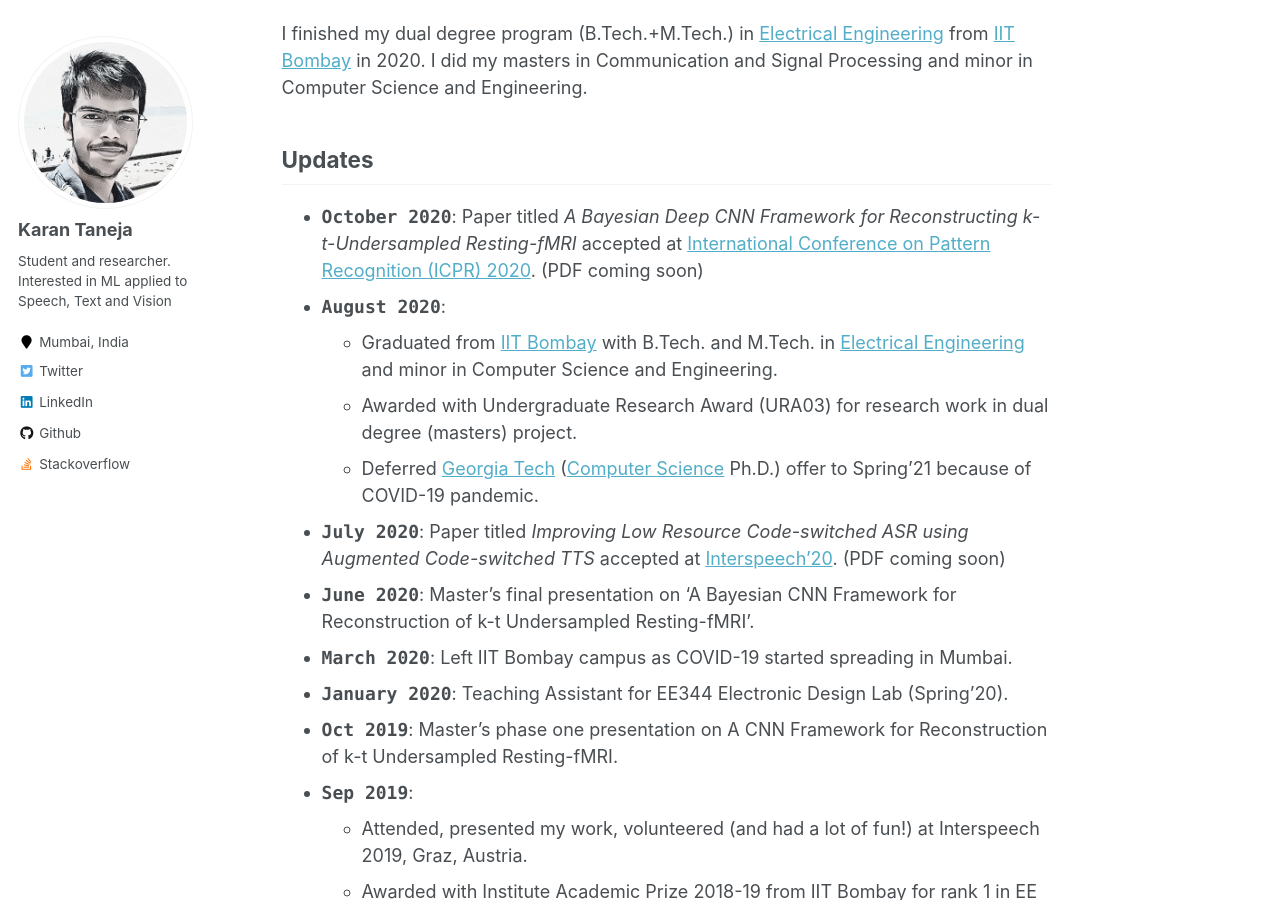
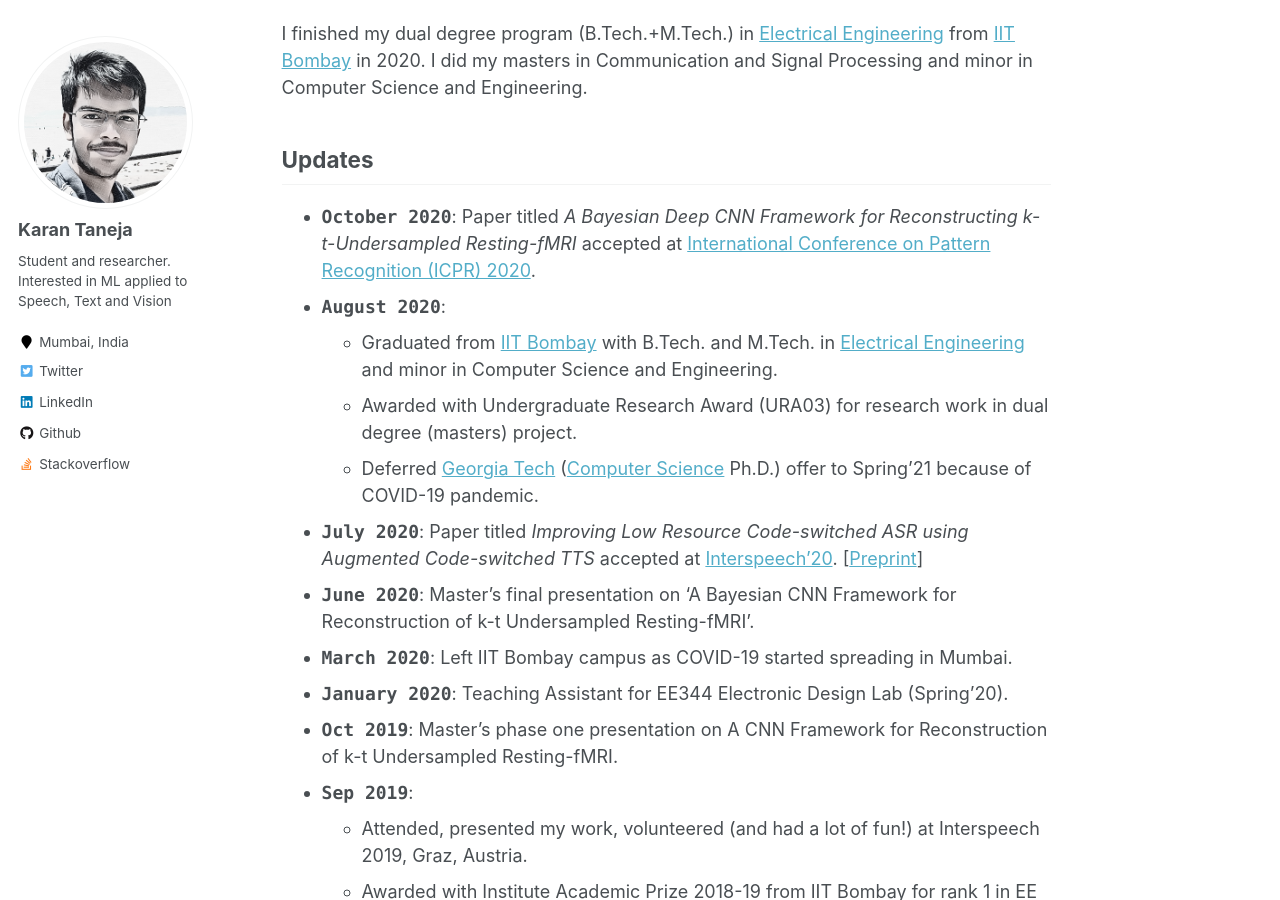
Before and after one commit to KrnTneja/KrnTneja.github.io, a Jekyll site: the page built from _pages/about.md, in a window 1280 px wide and 900 px high, scrolled down 340 px. Built offline with Jekyll 4.4.1, drawn with Linux system fonts in a browser that asks for light colours.

Commit message:
yash's paper arxiv preprint

```diff
--- a/_pages/about.md
+++ b/_pages/about.md
@@ -18,12 +18,12 @@ I finished my dual degree program (B.Tech.+M.Tech.) in [Electrical Engineering](
 Updates
 ------
 
-- <tt><b>October 2020</b></tt>: Paper titled <em>A Bayesian Deep CNN Framework for Reconstructing k-t-Undersampled Resting-fMRI</em> accepted at [International Conference on Pattern Recognition (ICPR) 2020](https://www.micc.unifi.it/icpr2020/). (PDF coming soon)
+- <tt><b>October 2020</b></tt>: Paper titled <em>A Bayesian Deep CNN Framework for Reconstructing k-t-Undersampled Resting-fMRI</em> accepted at [International Conference on Pattern Recognition (ICPR) 2020](https://www.micc.unifi.it/icpr2020/).
 - <tt><b>August 2020</b></tt>:
   - Graduated from [IIT Bombay](http://www.iitb.ac.in/) with B.Tech. and M.Tech. in [Electrical Engineering](https://www.ee.iitb.ac.in/) and minor in Computer Science and Engineering.
   - Awarded with Undergraduate Research Award (URA03) for research work in dual degree (masters) project.
   - Deferred [Georgia Tech](https://www.gatech.edu/) ([Computer Science](https://www.cc.gatech.edu/) Ph.D.) offer to Spring'21 because of COVID-19 pandemic.
-- <tt><b>July 2020</b></tt>: Paper titled <em>Improving Low Resource Code-switched ASR using Augmented Code-switched TTS</em> accepted at [Interspeech'20](http://www.interspeech2020.org/). (PDF coming soon)
+- <tt><b>July 2020</b></tt>: Paper titled <em>Improving Low Resource Code-switched ASR using Augmented Code-switched TTS</em> accepted at [Interspeech'20](http://www.interspeech2020.org/). [[Preprint](https://arxiv.org/pdf/2010.05549.pdf)]
 - <tt><b>June 2020</b></tt>: Master's final presentation on 'A Bayesian CNN Framework for Reconstruction of k-t Undersampled Resting-fMRI'.
 - <tt><b>March 2020</b></tt>: Left IIT Bombay campus as COVID-19 started spreading in Mumbai.
 - <tt><b>January 2020</b></tt>: Teaching Assistant for EE344 Electronic Design Lab (Spring'20).
```
Also changed, not shown: _pages/publications.md (+2 -1 lines), 1 other file.
